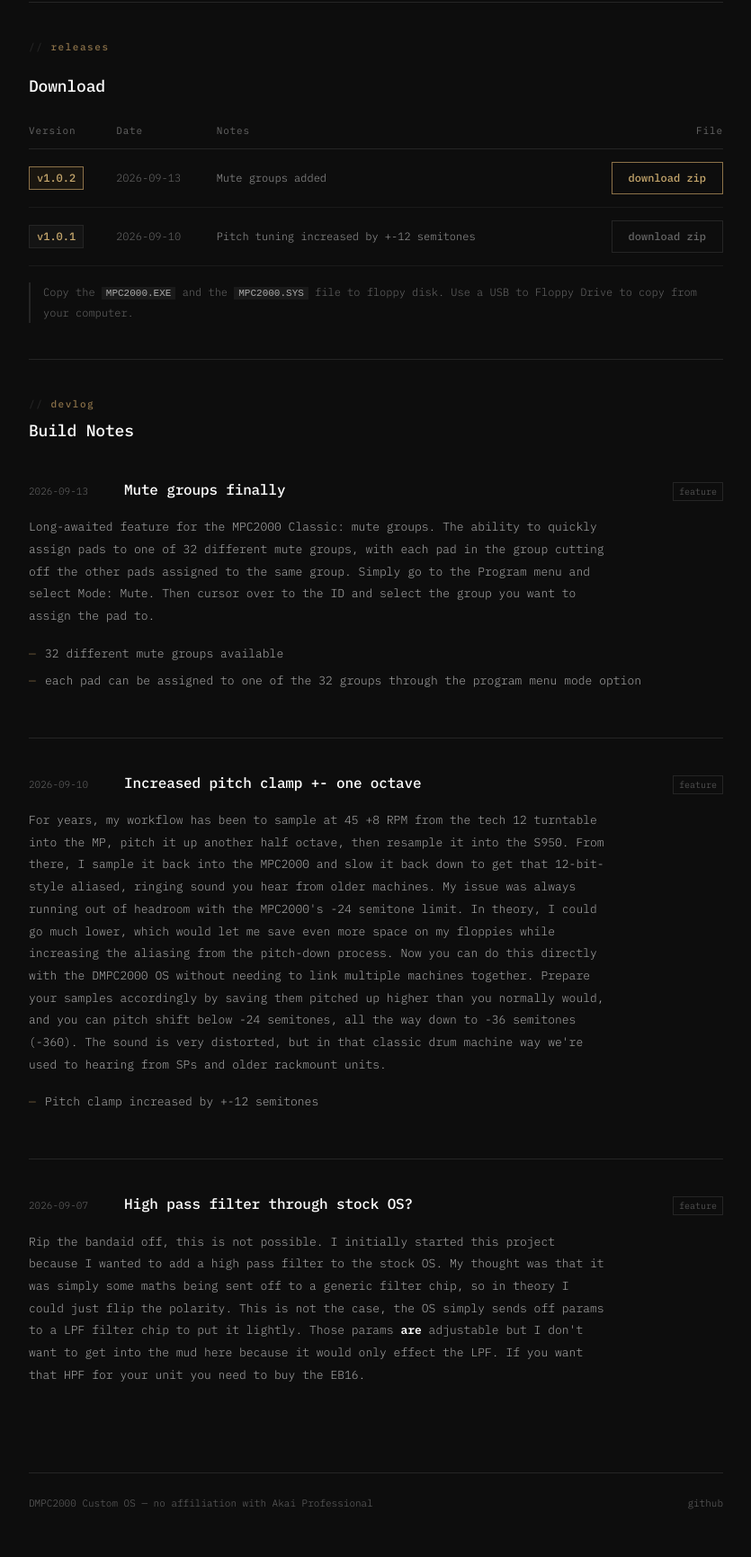
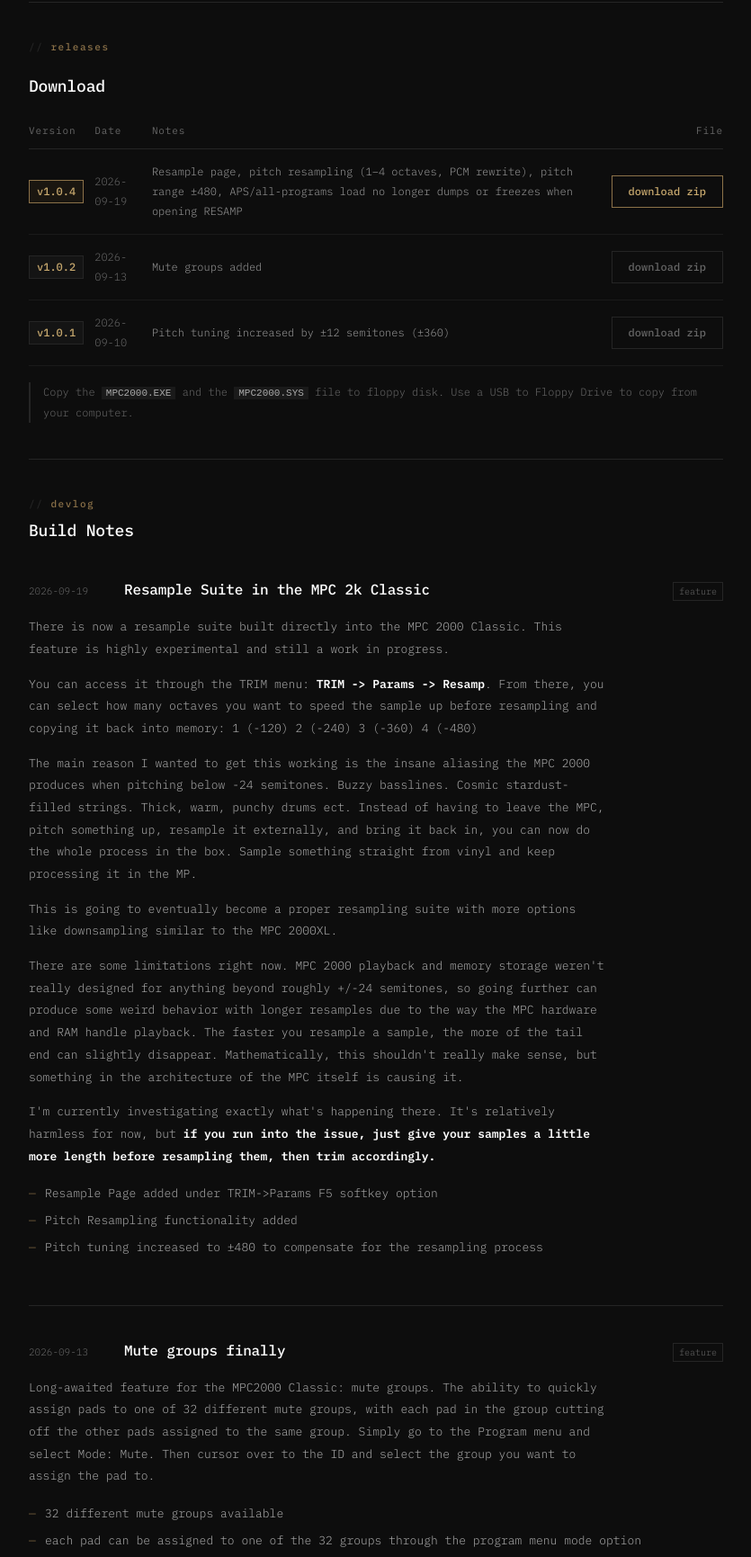
Before and after one commit to dmac780/DMPC2000, a plain HTML site: page index.html in a window 1280 px wide. Shown: the part 888-2619 px from the top of the page at 90% size, without its empty margins (222-1057 px from the left). Drawn offline with Linux system fonts and the light colour scheme.

Commit message:
DMPC2000_v104 firmware update

```diff
--- a/index.html
+++ b/index.html
@@ -39,7 +39,7 @@
   <p class="hero-sub">Songs saved with modified OS features might not load properly on stock 1.72 OS so keep this in mind.</p>
   <p class="hero-sub">I've been a software developer for over a decade. These updates are a result of reverse engineering the stock OS and modifying it to my liking.
     I have my own unit testing workflows, patch creation workflows, and a suite of reverse engieering tools to make this a possibility.
-    If you have any questions, or feature requests, or bugs, please contact me at <a href="mailto:imaginationdriver@gmail.com">imaginationdriver@gmail.com</a>
+    If you have any questions, feature requests, or bugs, please contact me at <a href="mailto:imaginationdriver@gmail.com">imaginationdriver@gmail.com</a>
   </p>
 </header>
 
@@ -59,16 +59,24 @@
     <tbody>
       <tr>
         <td>
-          <span class="v-tag latest">v1.0.2</span>
+          <span class="v-tag latest">v1.0.4</span>
+        </td>
+        <td><span class="v-date">2026-09-19</span></td>
+        <td><span class="v-notes">Resample page, pitch resampling (1–4 octaves, PCM rewrite), pitch range ±480, APS/all-programs load no longer dumps or freezes when opening RESAMP</span></td>
+        <td><a href="assets\versions\DMPC2000_v104.zip" class="dl-btn" download>download zip</a></td>
+      </tr>
+      <tr>
+        <td>
+          <span class="v-tag">v1.0.2</span>
         </td>
         <td><span class="v-date">2026-09-13</span></td>
         <td><span class="v-notes">Mute groups added</span></td>
-        <td><a href="assets\versions\DMPC2000_v102.zip" class="dl-btn" download>download zip</a></td>
+        <td><a href="assets\versions\DMPC2000_v102.zip" class="dl-btn secondary" download>download zip</a></td>
       </tr>
       <tr>
         <td><span class="v-tag">v1.0.1</span></td>
         <td><span class="v-date">2026-09-10</span></td>
-        <td><span class="v-notes">Pitch tuning increased by +-12 semitones</span></td>
+        <td><span class="v-notes">Pitch tuning increased by ±12 semitones (±360)</span></td>
         <td><a href="assets\versions\DMPC2000_v101.zip" class="dl-btn secondary" download>download zip</a></td>
       </tr>
     </tbody>
@@ -83,6 +91,36 @@
   <p class="section-label">devlog</p>
   <h2>Build Notes</h2>
 </div>
+
+<article class="post">
+  <div class="post-meta">
+    <span class="post-date">2026-09-19</span>
+    <span class="post-title">Resample Suite in the MPC 2k Classic</span>
+    <span class="post-tag">feature</span>
+  </div>
+  <p>There is now a resample suite built directly into the MPC 2000 Classic. This feature is highly experimental and still a work in progress.</p>
+
+  <p>You can access it through the TRIM menu: <strong>TRIM -> Params -> Resamp</strong>. From there, you can select how many octaves you want to speed the sample up before resampling and copying it back into memory:
+
+    1 (-120)
+    2 (-240)
+    3 (-360)
+    4 (-480)</p>
+
+    <p>The main reason I wanted to get this working is the insane aliasing the MPC 2000 produces when pitching below -24 semitones. Buzzy basslines. Cosmic stardust-filled strings. Thick, warm, punchy drums ect. Instead of having to leave the MPC, pitch something up, resample it externally, and bring it back in, you can now do the whole process in the box. Sample something straight from vinyl and keep processing it in the MP.</p>
+
+    <p>This is going to eventually become a proper resampling suite with more options like downsampling similar to the MPC 2000XL.</p>
+
+    <p>There are some limitations right now. MPC 2000 playback and memory storage weren't really designed for anything beyond roughly +/-24 semitones, so going further can produce some weird behavior with longer resamples due to the way the MPC hardware and RAM handle playback. The faster you resample a sample, the more of the tail end can slightly disappear. Mathematically, this shouldn't really make sense, but something in the architecture of the MPC itself is causing it.</p>
+
+    <p>I'm currently investigating exactly what's happening there. It's relatively harmless for now, but <strong>if you run into the issue, just give your samples a little more length before resampling them, then trim accordingly.</strong></p>
+  </p>
+    <ul>
+    <li>Resample Page added under TRIM->Params F5 softkey option</li>
+    <li>Pitch Resampling functionality added</li>
+    <li>Pitch tuning increased to ±480 to compensate for the resampling process</li>
+  </ul>
+</article>
 
 <article class="post">
   <div class="post-meta">
@@ -115,7 +153,7 @@
 
     The sound is very distorted, but in that classic drum machine way we're used to hearing from SPs and older rackmount units.</p>
   <ul>
-    <li>Pitch clamp increased by +-12 semitones</li>
+    <li>Pitch range increased by ±12 semitones (±360)</li>
   </ul>
 </article>
 
```
Also changed, not shown: 2 other files.
